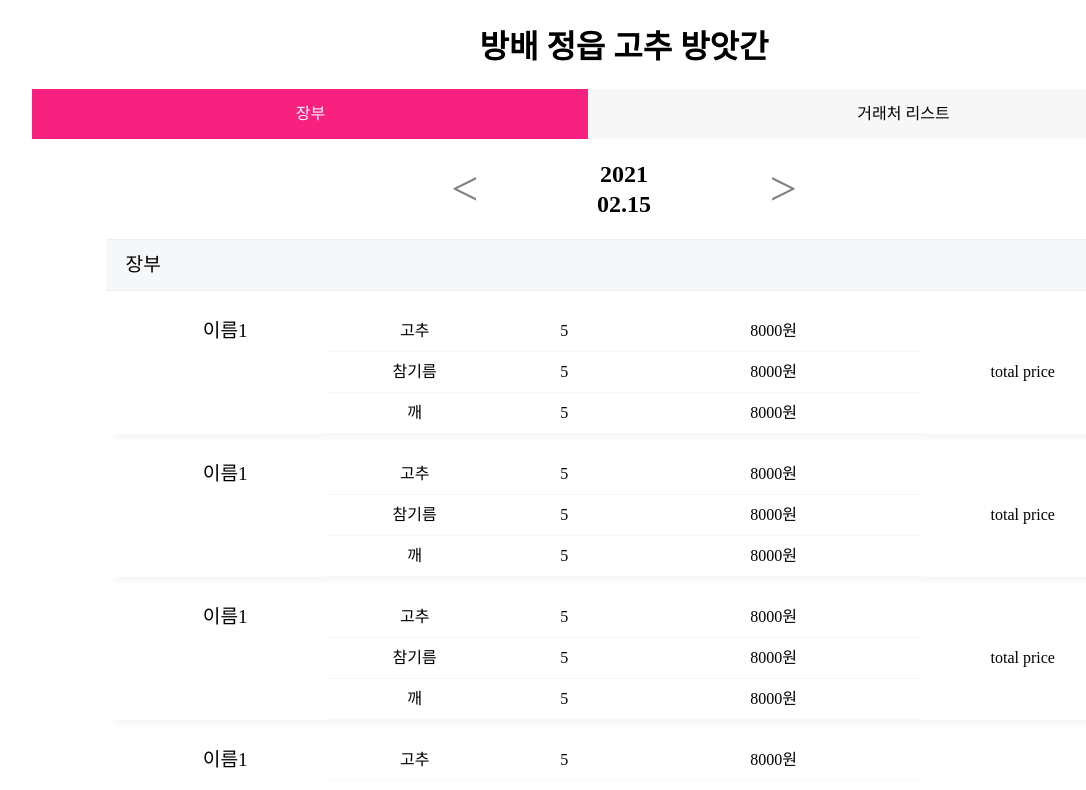
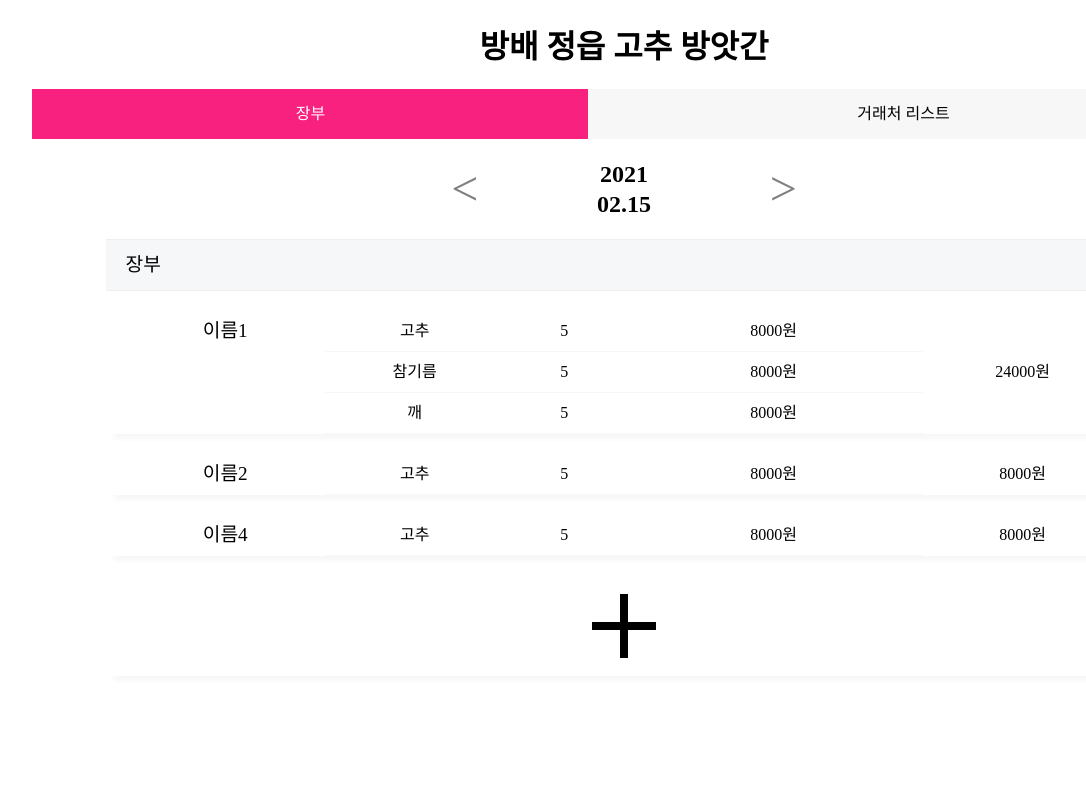
Before and after one commit to YoungHeaKim/bf, a React (Create React App) app: page / in a window 1280 px wide. Shown: the top 790 px of the page, without its empty margins (16-1102 px from the left). Built offline with nearby package versions, Linux system fonts and the light colour scheme.

Commit message:
장부 페이지 추가, 수정, 삭제 완료
수정사항: item의 이름이나 수량이 없을 때 필수 부분이라고 체크해주어야하는 부분 추가해야함

```diff
--- a/package.json
+++ b/package.json
@@ -21,7 +21,8 @@
     "start": "react-scripts start",
     "build": "react-scripts build",
     "test": "react-scripts test",
-    "eject": "react-scripts eject"
+    "eject": "react-scripts eject",
+    "eslint": "eslint . --ext .jsx --fix, --ignore-pattern node_modules/"
   },
   "eslintConfig": {
     "extends": [
--- a/src/Main/views/Home/components/Book/index.jsx
+++ b/src/Main/views/Home/components/Book/index.jsx
@@ -4,6 +4,7 @@ import classNames from 'classnames/bind';
 import styles from './stylesheet.scss';
 import { List } from 'Main/components';
 import { StoreItem,PutItem } from '../index';
+import moment from 'moment';
 
 const cx = classNames.bind(styles);
 
@@ -19,138 +20,7 @@ const Book = () => {
         id: '1',
         nickName: '이름1',
         date: 'Tue Mar 16 2021 20:53:21',
-        items: [
-          {
-            price: 8000,
-            name: '고추',
-            amount: 5,
-          },
-          {
-            price: 8000,
-            name: '참기름',
-            amount: 5,
-          },
-          {
-            price: 8000,
-            name: '깨',
-            amount: 5,
-          },
-        ],
-      },
-      {
-        id: '1',
-        nickName: '이름1',
-        date: 'Tue Mar 16 2021 20:53:21',
-        items: [
-          {
-            price: 8000,
-            name: '고추',
-            amount: 5,
-          },
-          {
-            price: 8000,
-            name: '참기름',
-            amount: 5,
-          },
-          {
-            price: 8000,
-            name: '깨',
-            amount: 5,
-          },
-        ],
-      },
-      {
-        id: '1',
-        nickName: '이름1',
-        date: 'Tue Mar 16 2021 20:53:21',
-        items: [
-          {
-            price: 8000,
-            name: '고추',
-            amount: 5,
-          },
-          {
-            price: 8000,
-            name: '참기름',
-            amount: 5,
-          },
-          {
-            price: 8000,
-            name: '깨',
-            amount: 5,
-          },
-        ],
-      },
-      {
-        id: '1',
-        nickName: '이름1',
-        date: 'Tue Mar 16 2021 20:53:21',
-        items: [
-          {
-            price: 8000,
-            name: '고추',
-            amount: 5,
-          },
-          {
-            price: 8000,
-            name: '참기름',
-            amount: 5,
-          },
-          {
-            price: 8000,
-            name: '깨',
-            amount: 5,
-          },
-        ],
-      },
-      {
-        id: '1',
-        nickName: '이름1',
-        date: 'Tue Mar 16 2021 20:53:21',
-        items: [
-          {
-            price: 8000,
-            name: '고추',
-            amount: 5,
-          },
-          {
-            price: 8000,
-            name: '참기름',
-            amount: 5,
-          },
-          {
-            price: 8000,
-            name: '깨',
-            amount: 5,
-          },
-        ],
-      },
-      {
-        id: '1',
-        nickName: '이름1',
-        date: 'Tue Mar 16 2021 20:53:21',
-        items: [
-          {
-            price: 8000,
-            name: '고추',
-            amount: 5,
-          },
-          {
-            price: 8000,
-            name: '참기름',
-            amount: 5,
-          },
-          {
-            price: 8000,
-            name: '깨',
-            amount: 5,
-          },
-        ],
-      },
-      {
-        id: '1',
-        nickName: '이름1',
-        date: 'Tue Mar 16 2021 20:53:21',
+        totalPrice: 24000,
         items: [
           {
             price: 8000,
@@ -173,6 +43,7 @@ const Book = () => {
         id: '2',
         nickName: '이름2',
         date: 'Tue Mar 16 2021 20:53:21',
+        totalPrice: 8000,
         items: [
           {
             price: 8000,
@@ -183,14 +54,9 @@ const Book = () => {
       },
       {
         id: '3',
-        nickName: '이름3',
-        date: 'Tue Mar 16 2021 20:53:21',
-        items: [],
-      },
-      {
-        id: '4',
         nickName: '이름4',
         date: 'Tue Mar 16 2021 20:53:21',
+        totalPrice: 8000,
         items: [
           {
             price: 8000,
@@ -211,9 +77,22 @@ const Book = () => {
     setOpen(false);
   }
 
+  // TODO: 수정 삭제 부분 완료
   const addFunc = (order) => {
-    console.log(order);
-
+    if(order.items.length === 0) {
+      // TODO: Order delete 요청
+      setOrders(orders.filter(state => state.id !== order.id));
+    } else if(order.id === '') {
+      // TODO: Order add 요청
+      order.id = String(orders.length + 1);
+      order.date = moment();
+      let orderCopy = [...orders];
+      orderCopy.push(order);
+      setOrders(orderCopy);
+    } else {
+      // TODO: Order patch 요청
+      setOrders(orders.map(state => state.id === order.id ?  order: state));
+    }
     setOpen(false);
   }
 
@@ -227,7 +106,7 @@ const Book = () => {
             <div className={cx('book__list__wrap')}>
               <StoreItem className={cx('book__item')} items={order.items} />
             </div>
-            <div className={cx('book__total')}>total price</div>
+            <div className={cx('book__total')}>{order.totalPrice}원</div>
           </List>
         ))}
       <List onClick={() => openModal()}/>
--- a/src/Main/views/Home/components/NewItem/index.jsx
+++ b/src/Main/views/Home/components/NewItem/index.jsx
@@ -3,10 +3,12 @@ import { withRouter } from 'react-router-dom';
 import classNames from 'classnames/bind';
 import styles from './stylesheet.scss';
 import TextField from '@material-ui/core/TextField';
+import { Button } from '@material-ui/core';
+import Delete from 'images/delete.svg'
 
 const cx = classNames.bind(styles);
 
-const NewItem = ({item, changeText, index}) => {
+const NewItem = ({item, changeText, index, removeItem}) => {
   return (
     <div className={cx('modal__textarea')}>
           <TextField
@@ -17,7 +19,7 @@ const NewItem = ({item, changeText, index}) => {
             label="물건 이름"
             type="string"
             value={item.name}
-            onChange={e => changeText(e, `items[${index}].name`)}
+            onChange={e => changeText(e, `name`, index)}
             />
           <TextField
             className={cx('modal__order__item')}
@@ -27,7 +29,7 @@ const NewItem = ({item, changeText, index}) => {
             label="수량"
             type="number"
             value={item.amount}
-            onChange={e => changeText(e, `items[${index}].amount`)}
+            onChange={e => changeText(e, `amount`, index)}
           />
           <TextField
             className={cx('modal__order__item')}
@@ -37,8 +39,9 @@ const NewItem = ({item, changeText, index}) => {
             label="가격"
             type="number"
             value={item.price}
-            onChange={e => changeText(e, `items[${index}].price`)}
+            onChange={e => changeText(e, `price`, index)}
           />
+          <Button className={cx('modal__order__btn')} onClick={() => removeItem(index)}><img src={Delete} alt="삭제버튼"/></Button>
         </div>
   );
 };
--- a/src/Main/views/Home/components/NewItem/stylesheet.scss
+++ b/src/Main/views/Home/components/NewItem/stylesheet.scss
@@ -1,10 +1,9 @@
 @import 'common/stylesheet/index.scss';
 
-.modal__title {
+.modal__textarea {
+  width: 100%;
+  height: 3rem;
   text-align: center;
-}
-
-.modal__textarea {
   display: flex;
   margin-bottom: 10px;
 
@@ -15,7 +14,18 @@
   }
 
   .modal__order__item {
-    width: 33%;
+    width: 32%;
     margin: auto;
+    margin-right: 2%;
+  }
+  .modal__order__btn{
+    width: 5%;
+    height: 40px;
+
+    img {
+      width: 10px;
+      height: 10px;
+    }
+
   }
 }
--- a/src/Main/views/Home/components/PutItem/index.jsx
+++ b/src/Main/views/Home/components/PutItem/index.jsx
@@ -3,34 +3,24 @@ import { withRouter } from 'react-router-dom';
 import classNames from 'classnames/bind';
 import styles from './stylesheet.scss';
 import { Modal } from 'Main/components';
-import DialogActions from '@material-ui/core/DialogActions';
-import DialogContent from '@material-ui/core/DialogContent';
-import DialogTitle from '@material-ui/core/DialogTitle';
-import Button from '@material-ui/core/Button';
-import TextField from '@material-ui/core/TextField';
+import {DialogActions,DialogContent,DialogTitle,Button,TextField} from '@material-ui/core';
 import NewItem from '../NewItem';
 
 const cx = classNames.bind(styles);
 
 const PutItem = ({ open, closeFunc, addFunc, book }) => {
   const [order, setOrder] = useState({
+    id:'',
+    date: '',
     nickName: '',
     items: [],
   });
-  const [add, setAdd] = useState(false);
 
   useEffect(() => {
-    if(book) {
-      setOrder({
-        nickName: book.nickName,
-        items: book.items,
-      })
-    }
+    if(book) setOrder({...book})
   }, []);
 
-  const changeText = (e, target) => {
-    // TODO: items안에 있는 내용 수정하는 부분 오류
-    console.log(target)
+  const changeText = (e, target, index) => {
     if(target==='nickName' || target === 'date'){
       setOrder({
         ...order,
@@ -39,14 +29,20 @@ const PutItem = ({ open, closeFunc, addFunc, book }) => {
     } else {
       setOrder({
         ...order,
-        items: [...order.items, target]
+        items: order.items.map(
+            (item, i) =>
+              i=== index ? {...item, [target]: e.target.value}: item
+          )
       })
     }
   };
 
-  const changeOrder = (i ) => {
-    // TODO: item 등록 부분 완성해야함
-    addFunc(order)
+  const changeOrder = () => {
+    if(order.items.find(item => item.name === '') || order.nickName ==='') {
+      // TODO: 이 부분 필수 입력값 필요
+      console.log('오류')
+    }
+    else addFunc(order)
   }
 
   const addItem = () => {
@@ -54,7 +50,13 @@ const PutItem = ({ open, closeFunc, addFunc, book }) => {
       ...order,
       items: [...order.items, {name:'', amount: 0, price: 0}]
     })
-    setAdd(true)
+  }
+
+  const removeItem = index => {
+    setOrder({
+        ...order,
+        items: order.items.filter((item, i) => i !== index)
+      })
   }
 
   return (
@@ -79,7 +81,7 @@ const PutItem = ({ open, closeFunc, addFunc, book }) => {
         </div>
         {
           order.items.length > 0 && order.items.map((item,i) =>
-            <NewItem item={item} key={i} index={i} changeText={changeText}/>
+            <NewItem item={item} key={i} index={i} changeText={changeText} removeItem={removeItem}/>
         )}
       <div className={cx('modal__textarea')}>
         <Button onClick={addItem}>물건 추가 등록</Button>
--- a/src/Main/views/StoreList/components/AddStore/index.jsx
+++ b/src/Main/views/StoreList/components/AddStore/index.jsx
@@ -3,11 +3,7 @@ import { withRouter } from 'react-router-dom';
 import classNames from 'classnames/bind';
 import styles from './stylesheet.scss';
 import { Modal, Address } from 'Main/components';
-import DialogActions from '@material-ui/core/DialogActions';
-import DialogContent from '@material-ui/core/DialogContent';
-import DialogTitle from '@material-ui/core/DialogTitle';
-import Button from '@material-ui/core/Button';
-import TextField from '@material-ui/core/TextField';
+import {DialogActions,DialogContent,DialogTitle,Button,TextField} from '@material-ui/core';
 
 const cx = classNames.bind(styles);
 
```
Also changed, not shown: src/images/delete.svg (added).
